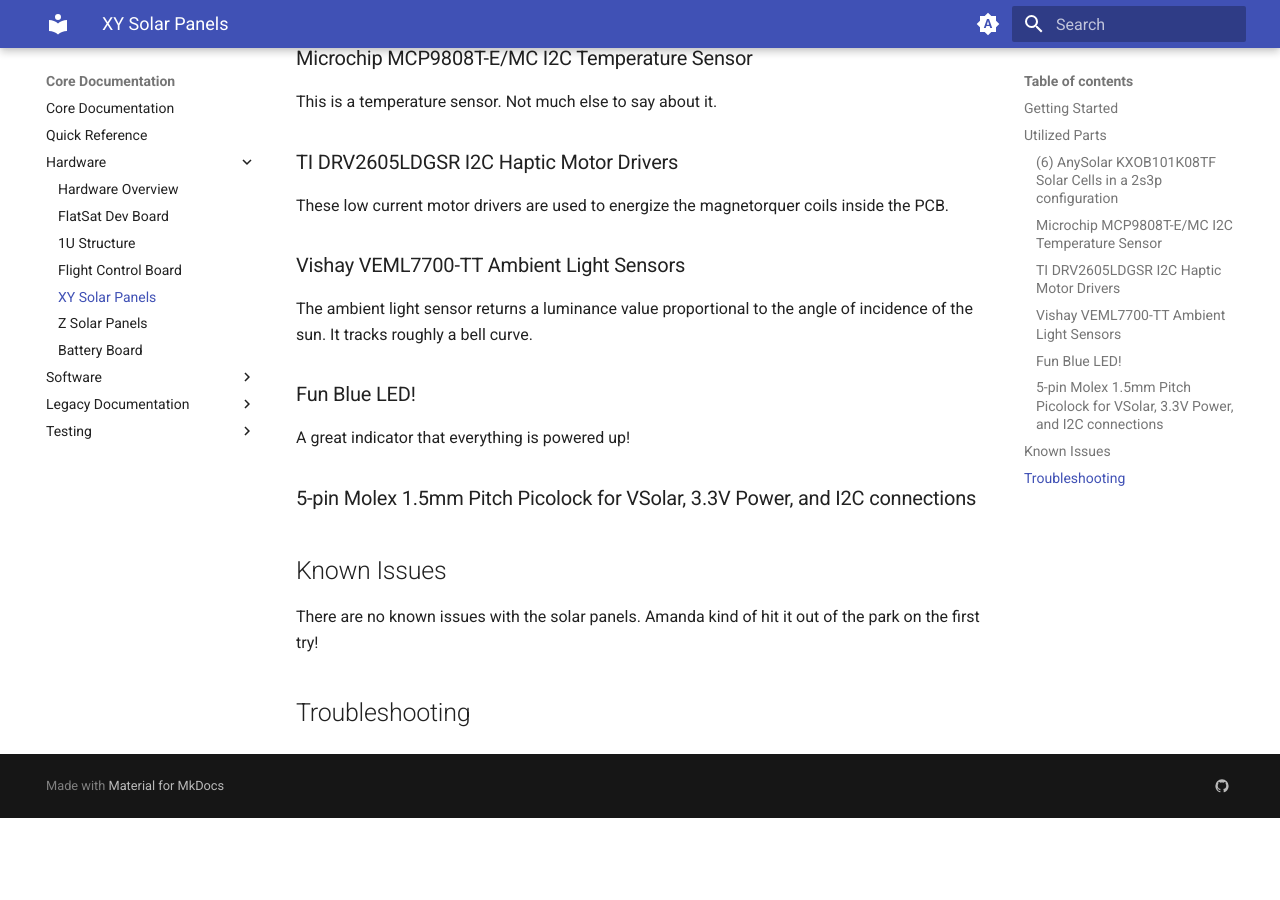
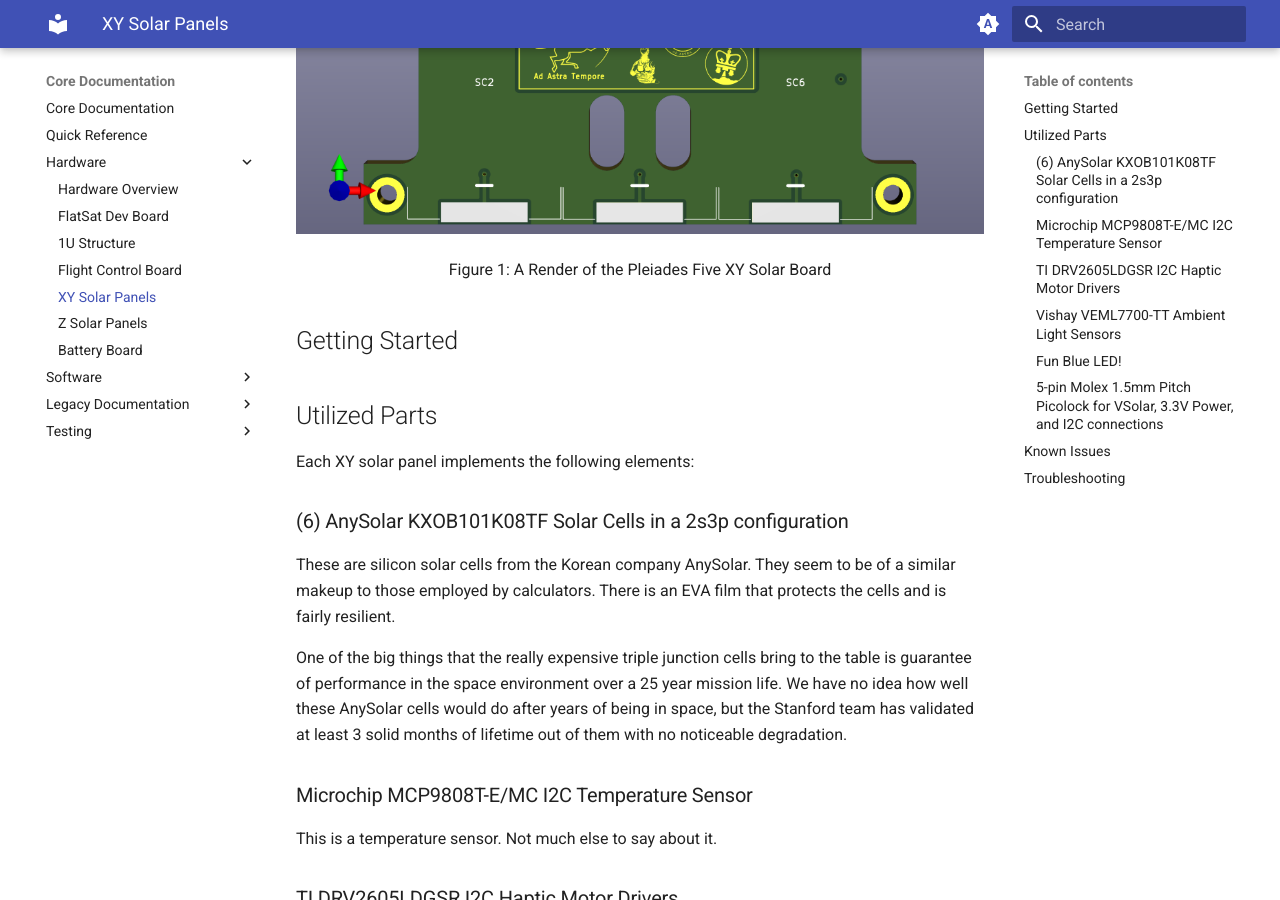
Before and after one commit to proveskit/Documentation, an MkDocs documentation site: the page built from docs/core_documentation/hardware/XY_solar_board.md, in a window 1280 px wide and 900 px high, scrolled down 747 px. Built offline with MkDocs 1.6.1 and Material for MkDocs 9.7.7, drawn with Linux system fonts in a browser that asks for light colours; before the commit the page ends 1565 px from its top, so only the background shows below that.

Commit message:
Added photo of XY Solar Board

```diff
--- a/docs/core_documentation/hardware/XY_solar_board.md
+++ b/docs/core_documentation/hardware/XY_solar_board.md
@@ -1,5 +1,8 @@
 # Overview
 The PROVES kit XY Solar Boards...
+
+![Figure 1](images/solar-panel-NoCutout.png)
+<p align="center">Figure 1: A Render of the Pleiades Five XY Solar Board</p>
 ## Getting Started
 
 ## Utilized Parts
```
Also changed, not shown: docs/core_documentation/hardware/images/solar-panel-NoCutout.png (added), 3 other files.
